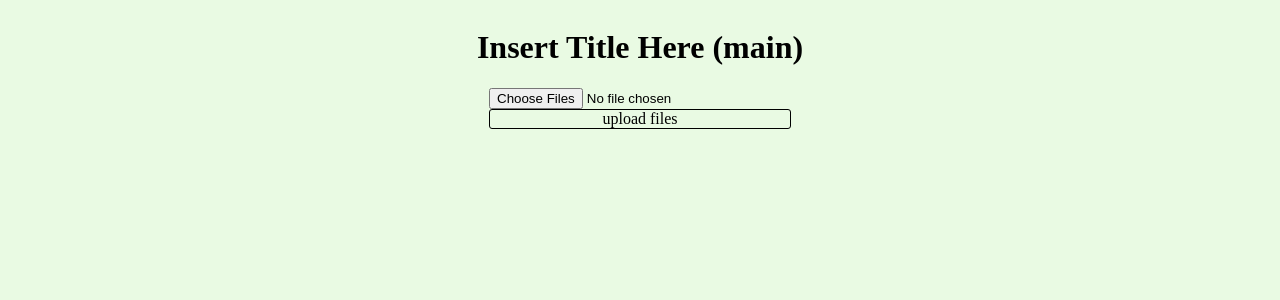
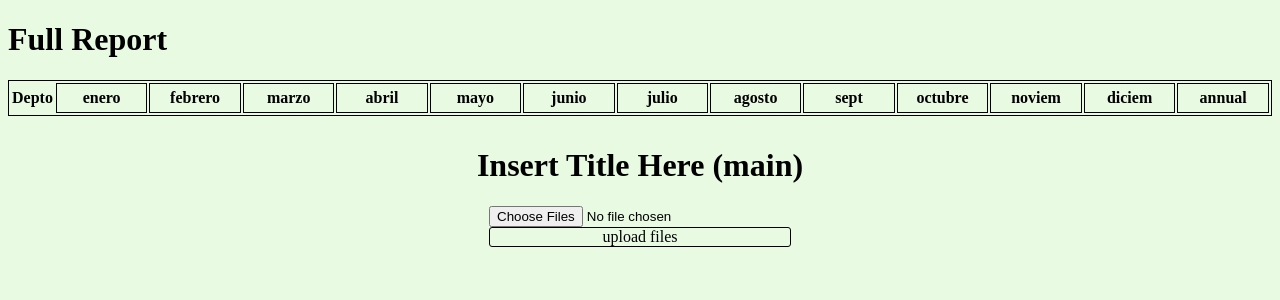
Before and after one commit to ryand8008/Amosti_Management, a React app: page / in a window 1280 px wide. Shown: the top 300 px of the page. Built offline with nearby package versions, Linux system fonts and the light colour scheme.

Commit message:
added ability to print individual component. Found bug where aggregate context  doesn't update after uploading

```diff
--- a/src/components/App.tsx
+++ b/src/components/App.tsx
@@ -1,5 +1,7 @@
 import React, { useContext, useState } from "react";
 import AggregateProvider, { AggregateContext } from "./context/ProjectContext";
+import { Header } from "./Header";
+import { FullReport } from "./Report/FullReport";
 import { Report } from "./Report/Report";
 import { Upload } from "./Upload";
 
@@ -8,9 +10,11 @@ export const App = () => {
 
   return (
     <>
+      {/* <Header /> */}
       <AggregateProvider>
         {/* {showReport ? <Report /> : null } */}
         {/* {<button onClick={() =>setShowReport(!showReport)}>show report</button> } */}
+        <FullReport />
         <Upload />
       </AggregateProvider>
     </>
--- /dev/null
+++ b/src/components/Header.tsx
@@ -0,0 +1,20 @@
+import React from "react";
+import styled from "styled-components";
+
+export const Header = () => {
+
+  return (
+    <>
+    <StyledHeader>
+      <h1> it's me </h1>
+    </StyledHeader>
+    </>
+
+  )
+}
+
+const StyledHeader = styled.header`
+  background-color: white;
+  width: 100%;
+  height: 100px;
+`
--- /dev/null
+++ b/src/components/Report/FullReport.tsx
@@ -0,0 +1,76 @@
+import { AggregateContext } from "../context/ProjectContext";
+import React, { useContext, useEffect, useState } from "react";
+import styled from "styled-components";
+
+// it requires:
+// total for each month (not netprofit)
+  // make annual
+// total expenses
+  // make annual
+// sum them all up
+
+export const FullReport = () => {
+  const hardCodeMonths = ['enero', 'febrero', 'marzo', 'abril', 'mayo', 'junio', 'julio', 'agosto', 'sept', 'octubre',' noviem', 'diciem' ]
+  const { aggregate } = useContext(AggregateContext)
+  const [buildings, setBuildings] = useState<string[]>([])
+
+  useEffect(() => {
+    if (aggregate) {
+      let tempBuilding = Object.keys(aggregate)
+      setBuildings(tempBuilding)
+    }
+    console.log(buildings, 'this is buildings')
+  }, [aggregate, JSON.stringify(buildings)])
+
+  return (
+    <>
+      <h1>Full Report</h1>
+
+      <StyledTable>
+        <StyledHeaderContainer>
+        <th>Depto</th>
+        { hardCodeMonths.map((item) =>
+        <StyleMonthsHeaders>{item}</StyleMonthsHeaders>
+        )}
+        <StyleMonthsHeaders>annual</StyleMonthsHeaders>
+
+        </StyledHeaderContainer>
+          {buildings.length > 0 ? buildings.map((item) =>
+        <StyledRowUnit>
+          <StyledCell>{item}</StyledCell>
+        </StyledRowUnit>
+          ): null}
+      </StyledTable>
+    </>
+  )
+}
+
+const StyledCell = styled.td`
+  text-align: center;
+`
+const StyledRowE = styled.tr`
+`
+const StyledRowUnit = styled.tr`
+`
+const StyledTable = styled.table`
+  border: 1px solid black;
+  border-radius: 5px
+  margin: auto;
+  margin-top: 10px;
+  margin-bottom: 10px;
+  // ${StyledRowE}:nth-child(even) {
+  //   background: lightgrey;
+  // }
+  // ${StyledRowUnit}:nth-child(even) {
+  //   background: lightgrey;
+  // }
+`
+const StyleMonthsHeaders = styled.th`
+  border: 1px solid black;
+  text-align: center;
+  width: 80px;
+  padding: 5px;
+`
+const StyledHeaderContainer = styled.tr`
+  border: 1px solid black;
+`
--- a/src/components/Report/Report.tsx
+++ b/src/components/Report/Report.tsx
@@ -1,6 +1,7 @@
 import { AggregateContext } from "../context/ProjectContext";
-import React, { useContext, useEffect, useState } from "react";
+import React, { useContext, useEffect, useRef, useState } from "react";
 import styled from "styled-components";
+import ReactToPrint, { useReactToPrint } from "react-to-print";
 import { ReportBuilding } from "./ReportBuilding";
 
 // GET BUILDING NAMES with Object.keys(aggregate), then iterate through
@@ -12,6 +13,11 @@ const { aggregate } = useContext(AggregateContext)
 const [buildingNames, setBuildingNames] = useState<string[]>([])
 const [showReport, setShowReport] = useState<boolean>(false)
 
+// to print things
+const componentToPrint = useRef(null)
+console.log(ReactToPrint, 'print')
+
+
 useEffect(() => {
   console.log(aggregate, 'dis agg')
   const buildings = Object.keys(aggregate);
@@ -21,12 +27,21 @@ useEffect(() => {
 
 }, [aggregate ? Object.keys(aggregate).length : null, buildingNames.length > 0])
 
+const handlePrint = useReactToPrint({
+  content: () => componentToPrint.current,
+});
+
 
   return (
     <>
       <StyledReportTitle>Report</StyledReportTitle>
       {buildingNames.length > 0 ? buildingNames.map((building) =>
-        <ReportBuilding buildingName={building}/>)
+        <><div ref={componentToPrint}>
+          <ReportBuilding buildingName={building} />
+        </div>
+          <button onClick={handlePrint}>{`print building: ${building}`}</button>
+        </>
+        )
          : null}
     </>
   )
--- a/src/components/Report/ReportBuilding.tsx
+++ b/src/components/Report/ReportBuilding.tsx
@@ -1,5 +1,5 @@
 import { AggregateContext } from "../context/ProjectContext";
-import React, { useContext, useEffect, useMemo, useState } from "react";
+import React, { useContext, useEffect, useRef, useState } from "react";
 import styled from "styled-components";
 
 
@@ -183,7 +183,7 @@ export const ReportBuilding = ({ buildingName }) => {
     let gastosTotal = 0;
     gastos.forEach((item, index) => {
       if (index !== 0) {
-        if (item['Gastos'] !== '') {
+        if (item['Gastos'] !== '' && item['Gastos'] !== 'TOTAL') {
           gastosTotal += Number(item['Cost'])
         }
       }
@@ -204,7 +204,7 @@ export const ReportBuilding = ({ buildingName }) => {
 
   }
 
-  const getTotalExpenses = (totalAdmon: any[], totalGastos:any[], totalDevol:any[], totalOtros:any[]) => {
+  const getTotalExpenses = (totalAdmon: number[] | any[], totalGastos:any[], totalDevol:any[], totalOtros:any[]) => {
 
     let totalExpensesArray = Array.from({length: 13}).fill('-', 0, 13)
     let totalExpenses = 0
@@ -272,7 +272,7 @@ const changeYears = async (e, change: string, year: string) => {
     </StyledHeaderContainer>
       {annualRent  ? units.map((unit, index) =>
         <StyledRowUnit>
-          <StyledCell>{unit !== buildingName ? unit : null}</StyledCell>
+          {unit !== buildingName ? <StyledCell>{unit} </StyledCell>: null}
           {index !== 0 ? Object.values(annualRent[buildingName][year]['units'][unit]).map((item2: string) =>
             <StyledCell>{item2}</StyledCell>
           )
@@ -287,9 +287,11 @@ const changeYears = async (e, change: string, year: string) => {
         <StyledCell>{total}</StyledCell>
       ):null}
     </StyledTotal>
-    {/* <tr>
-      <td> </td>
-    </tr> */}
+    <tr><td></td>
+    </tr>
+    <tr>
+        <td></td>
+    </tr>
     <tr>
       <StyledBold>egresos</StyledBold>
     </tr>
@@ -379,7 +381,7 @@ const StyledCell = styled.td`
   text-align: center;
 `
 const StyledTable = styled.table`
-  border: 1px solid black;
+  border: thin solid black;
   border-radius: 5px
   margin: auto;
   margin-top: 10px;
@@ -396,11 +398,11 @@ const StyleMonthsHeaders = styled.th`
   text-align: center;
   width: 80px;
   padding: 5px;
+  background: #82b0f5;
 `
 const StyledHeaderContainer = styled.tr`
   border: 1px solid black;
 `
-
 
 const StyledTotal = styled.tr`
   border-top: 1px solid black;
--- a/src/components/Upload.tsx
+++ b/src/components/Upload.tsx
@@ -77,7 +77,7 @@ const findGastos = (json)=>{
   let gastosIndex;
 
   json.map((item,index)=>{
-      if (item.Year === 'Gastos') {
+      if (item['Año'] === 'Gastos') {
           gastosIndex = index
       }
   }
@@ -118,7 +118,7 @@ const findGastos = (json)=>{
           // raw data sheet
           const jsonMaster = xlsx.utils.sheet_to_json((worksheet));
           // if entry doesn't exist make it using aggregate for use context
-          [year, month ,buildingName] =  [jsonMaster[0]['Year'], jsonMaster[0]['Month'], jsonMaster[0]['Depto']]
+          [year, month ,buildingName] =  [jsonMaster[0]['Año'], jsonMaster[0]['Mes'], jsonMaster[0]['Depto']]
 
           holding2 = {
             [buildingName]: {
@@ -131,6 +131,7 @@ const findGastos = (json)=>{
               }
             }
           }
+          console.log(holding2, 'holding 2')
           gatherInfo(holding2, buildingName, year)
 
 
@@ -152,7 +153,7 @@ const findGastos = (json)=>{
               range.s.r = findGastos(jsonMaster)+1;
               range.e.r = jsonMaster.length+1;
               var newRange = xlsx.utils.encode_range(range);
-              const json = xlsx.utils.sheet_to_json((worksheet), {defval:"", range: newRange, header: ['Gastos', 'Cost', 'Banknotes', 'Count', 'Totals', 'Amount']});
+              const json = xlsx.utils.sheet_to_json((worksheet), {defval:"", range: newRange, header: ['Gastos', 'Cost', 'Notas', 'Billetes o Moneda', 'Cantidad', 'TOTALS']});
               let newJson = json.slice(1, json.length)
               holding[fileName].costs.push(...newJson)
               holding2[buildingName][year][month]['costs'].push(...newJson)
--- a/src/components/context/ProjectContext.tsx
+++ b/src/components/context/ProjectContext.tsx
@@ -2,23 +2,25 @@ import React, { useEffect, useState } from "react";
 
 
 interface ReportType {
-  hello: string
   aggregate: any
   setAggregate: (newInformation) => void;
   mergeToAgg: (buildingName: string, year: string, holding2: any) => any;
   gatherInfo: (holding2: any, buildingName: string, year: string) => any;
+  reportInfo: {'buildingName': any[]}
 }
-
+// reportInfo = {
+//   buildingName = {}
+// }
 
 export const AggregateContext = React.createContext<ReportType | null>(null)
 
 const AggregateProvider = ({children}) => {
   const [aggregate, setAggregate] = useState<any>()
   const [checkCount, setCheckCount] = useState<number>(1)
+  const [reportInfo, setReportInfo] = useState({'buildingName': []})
 
   // container to hold
   const [container, setContainer] = useState<any[]>([])
-  const hello = 'world!'
   useEffect(() => {
 
     if (container.length > 0) {
@@ -32,7 +34,6 @@ const AggregateProvider = ({children}) => {
       }
       )
     }
-
 
   }, [aggregate ? Object.keys(aggregate).length : aggregate, checkCount, container.length])
 
@@ -69,7 +70,7 @@ const AggregateProvider = ({children}) => {
 
 
   return (
-    <AggregateContext.Provider value={{hello, aggregate, setAggregate, mergeToAgg, gatherInfo}}>
+    <AggregateContext.Provider value={{aggregate, setAggregate, mergeToAgg, gatherInfo, reportInfo}}>
       {children}
     </AggregateContext.Provider>
   )
```
Also changed, not shown: 2 other files (tests, documents, lock files or other folders).
